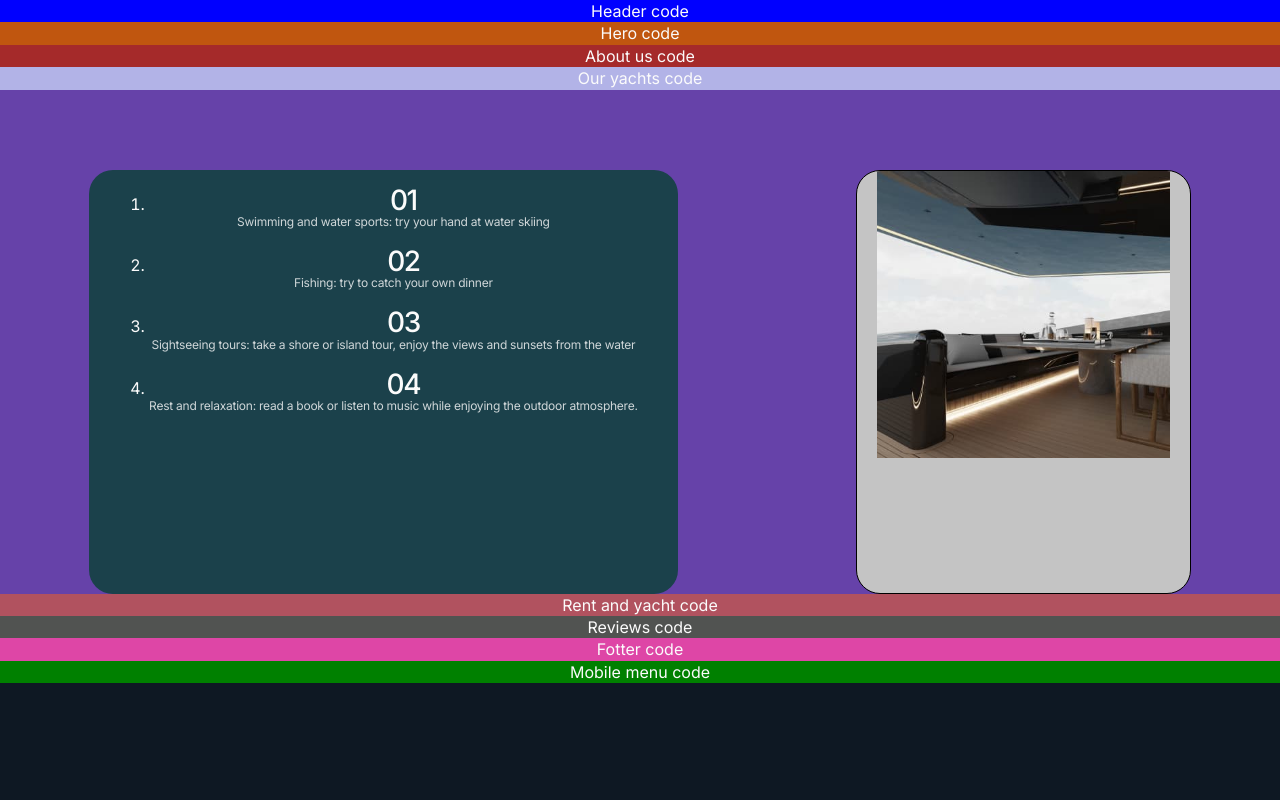
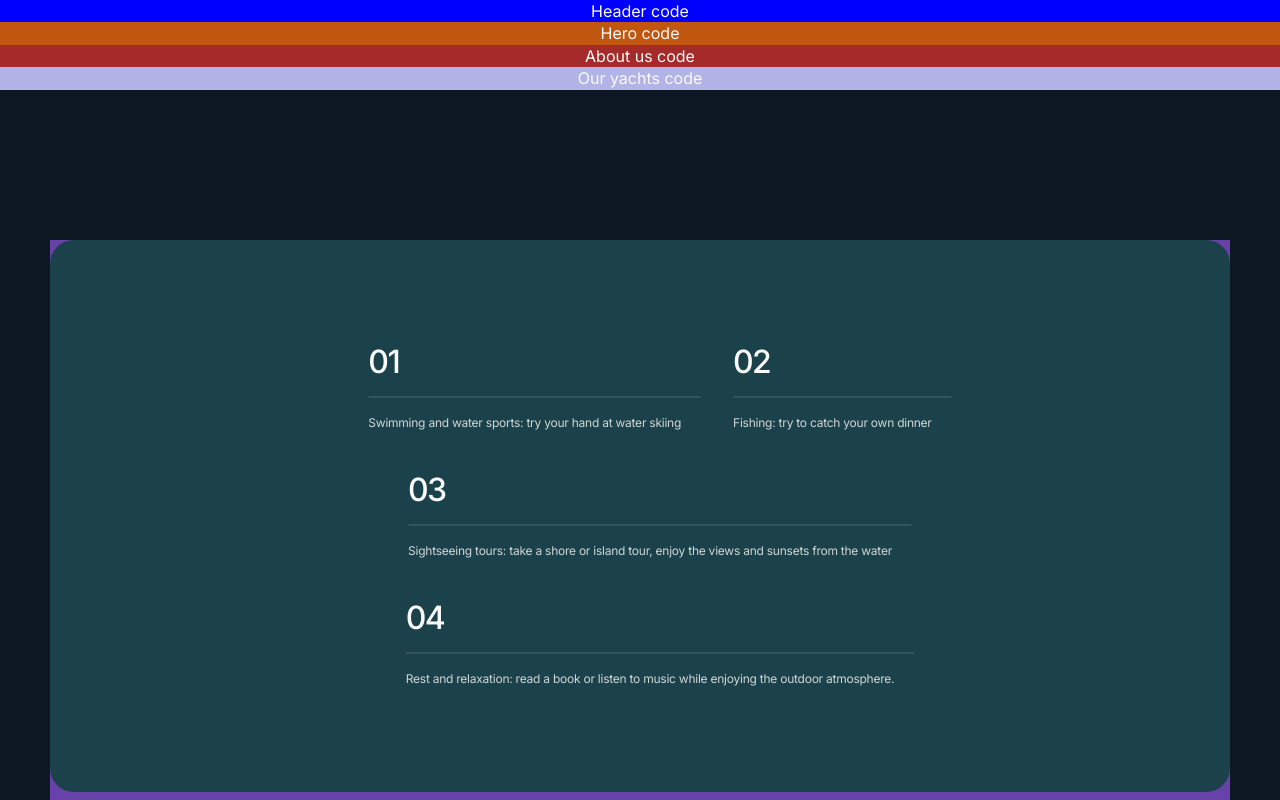
Before and after one commit to o-hadalin/itduck, a website built with Vite: page src/index.html in a window 1280 px wide. Shown: the top 800 px of the page. Built offline with nearby package versions, Linux system fonts and the light colour scheme; files whose address does not match are found by name.

Commit message:
second duck

```diff
--- a/src/css/advantages.css
+++ b/src/css/advantages.css
@@ -1,7 +1,9 @@
 .advantages {
   background-color: rgb(102, 66, 169);
-  text-align: center;
-  padding-top: 80px;
+  margin-top: 80px;
+  margin-bottom: 80px;
+  margin-left: 20px;
+  margin-right: 20px;
   display:flex;
   flex-wrap: wrap;
   row-gap: 20px;
@@ -10,13 +12,14 @@
 .list-advantages-container {
   padding-left: 20px;
   padding-right: 20px;
+  padding-top: 80px;
+  padding-bottom: 80px;
   border-radius: 24px;
   background-color: #1b414b;
-  display: flex;
-  flex-wrap: wrap;
-  row-gap: 40px;
   justify-content: center;
+  margin: auto;
 }
+
 .visualiy-hidden {
   position: absolute;
     width: 1px;
@@ -31,20 +34,26 @@
 
 }
 .advantages-list {
+  list-style-type: none;
   display: flex;
-  flex-direction: column;
+  flex-wrap: wrap;
   row-gap: 18px;
-  justify-content: flex-start;
+  justify-content:space-between;
 }
 .advantages-number {
-  list-style-type: none;
   font-weight: 500;
     font-size: 28px;
     line-height: 1;
     letter-spacing: -0.05em;
     color: #fbfbfb;
 
-
+}
+.advantages-line {
+  content:'';
+  border-radius: 18px;
+  width: 100%;
+  height: 2px;
+  background-color: rgba(251, 251, 251, 0.1);
 }
 .advantages-text {
   font-weight: 400;
@@ -56,20 +65,88 @@
     position: relative;
     margin-right: 20px;
 }
-.advantages-text::before {
-  content:'';
-  border-radius: 18px;
-  width: 100%;
-  height: 2px;
-  background: rgba(251, 251, 251, 0.1);
-}
+
 .advantages-image-container {
-    padding-left: 20px;
-    padding-right: 20px;
-    border-radius: 24px;
+   border-radius: 24px;
     overflow: hidden;
     background: #c4c4c4;
     border: 1px solid #000;
     width: 335px;
     height: 424px;
+    margin: auto;
+
 }
+.advantages-picture {
+  width: 100%;
+}
+.advantages-item-list {
+  display: flex;
+  flex-direction: column;
+  row-gap: 18px;
+
+
+}
+@media screen and (min-width: 768px) {
+  .advantages {
+    margin-top: 150px;
+    margin-bottom: 150px;
+    margin-left: 32px;
+    margin-right: 32px;
+    flex-wrap: wrap;
+    row-gap: 32px;
+}
+.list-advantages-container {
+  padding-left: 32px;
+  padding-right: 32px;
+  padding-top: 90px;
+  padding-bottom: 90px;
+
+}
+.advantages-list {
+  flex-wrap: wrap;
+  row-gap: 44px;
+  column-gap: 32px;
+  justify-content:center;
+}
+
+.advantages-item {
+  width:(calc(100%-32px)/ 2 );
+}
+.advantages-number {
+  font-size: 32px;
+}
+advantages-text {
+  font-size: 13px;
+  line-height: 1.15;
+  letter-spacing: -0.02em;
+  color: #fbfbfb;
+  opacity: 0.8;
+  position: relative;
+}
+}
+
+
+@media screen and (min-width: 1280px) {
+  .advantages {
+    margin-left: 50px;
+    margin-right: 50px;
+
+}
+.list-advantages-container {
+  padding-left: 50px;
+  padding-right: 50px;
+
+}
+.advantages-list {
+
+}
+.advantages-item {
+  width:(calc(100%-44px) / 2 );
+}
+}
+
+@media screen and (min-width: 1440px) {
+  .advantages-item {
+    width:(calc(100%-32px) / 2 );
+  }
+ }
--- a/src/partials/advantages.html
+++ b/src/partials/advantages.html
@@ -3,64 +3,73 @@
     <h2 class="visually-hidden">our advantages with a yacht</h2>
     <ol class="advantages-list">
       <li class="advantages-item">
+      <div class="advantages-item-list">
         <span class="advantages-number">01</span>
+        <div class="advantages-line"></div>
         <p class="advantages-text">
           Swimming and water sports: try your hand at water skiing
         </p>
-      </li>
-
-      <li class="advantages-item">
-        <span class="advantages-number">02</span>
-        <p class="advantages-text">Fishing: try to catch your own dinner</p>
+       </div>
       </li>
       <li class="advantages-item">
+       <div class="advantages-item-list">
+        <span class="advantages-number">02</span>
+        <div class="advantages-line"></div>
+        <p class="advantages-text">Fishing: try to catch your own dinner</p>
+      </div>
+      </li>
+      <li class="advantages-item">
+       <div class="advantages-item-list">
         <span class="advantages-number">03</span>
+        <div class="advantages-line"></div>
         <p class="advantages-text">
           Sightseeing tours: take a shore or island tour, enjoy the views and
           sunsets from the water
         </p>
+       </div>
       </li>
       <li class="advantages-item">
+       <div class="advantages-item-list">
         <span class="advantages-number">04</span>
+        <div class="advantages-line"></div>
         <p class="advantages-text">
-          Rest and relaxation: read a book or listen to music while enjoying the outdoor atmosphere.
-        </p>
+          Rest and relaxation: read a book or listen to music while enjoying the outdoor atmosphere.</p>
+       </div>
       </li>
     </ol>
   </div>
-  <div class="container advantages-image-container">
-    <picture>
+  <div class="advantages-image-container">
+    <picture class="advantages-picture">
       <source
-        media="(max-width: 768px)"
+        media="(max-width: 767px)"
         srcset="
-          /imges/advantages/adv-mob.jpg 1x,
-          /imges/advantages/adv-mob-2x.jpg 2x
+          /img/advantages/adv-mob.jpg 1x,
+          /img/advantages/adv-mob-2x.jpg 2x
         "
       />
       <source
         media="(max-width: 1279px)"
         srcset="
-          /images/advantages/adv-tab.jpg 1x,
-          /imges/advantages/adv-tab-2x.jpg 2x
+          /img/advantages/adv-tab.jpg 1x,
+          /img/advantages/adv-tab-2x.jpg 2x
         "
       />
       <source
         media="(max-width: 1439px)"
         srcset="
-          /images/advantages/adv1280.jpg 1x,
-          /images/advantages/adv1280-2x.jpg 2x
+          /img/advantages/adv1280.jpg 1x,
+          /img/advantages/adv1280-2x.jpg 2x
         "
       />
       <source
         media="(min-width: 1440px)"
         srcset="
-          /images/advantages/adv1440.jpg 1x,
-          /images/advantages/adv1440-2x.jpg 2x
+          /img/advantages/adv1440.jpg 1x,
+          /img/advantages/adv1440-2x.jpg 2x
         "
       />
       <img
-        class=""
-        src="/images/advantages/adv1440.jpg"
+        src="/img/advantages/adv1440.jpg"
         alt="dining area on the yacht"
         width="540"
         height="424"
```
